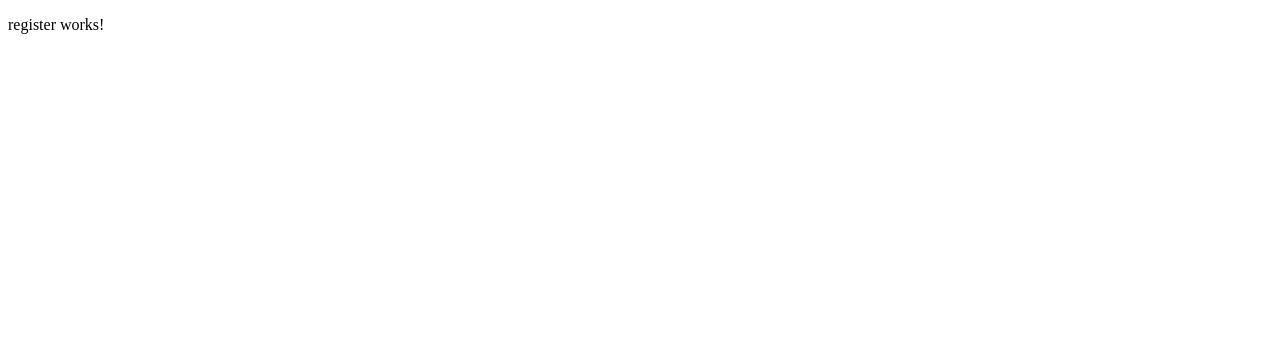
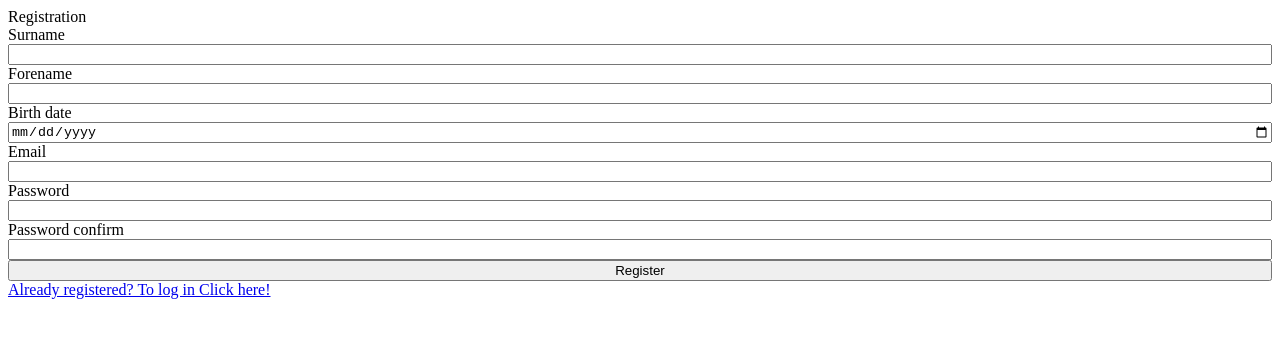
Before and after one commit to oncsikjanos/thesis-frontend, an Angular app: page /register in a window 1280 px wide. Shown: the top 338 px of the page. Built offline with nearby package versions, Linux system fonts and the light colour scheme.

Commit message:
add register format

```diff
--- a/src/app/components/auth/register/register.component.html
+++ b/src/app/components/auth/register/register.component.html
@@ -1 +1,19 @@
-<p>register works!</p>
+<div class="register-div">
+  <div class="register-text">Registration</div>
+  <form class="register-form">
+    <label>Surname</label>
+    <input type="text"/>
+    <label>Forename</label>
+    <input type="text"/>
+    <label>Birth date</label>
+    <input type="date"/>
+    <label>Email</label>
+    <input type="email">
+    <label>Password</label>
+    <input type="password"/>
+    <label>Password confirm</label>
+    <input type="password"/>
+    <button type="submit">Register</button>
+  </form>
+  <a routerLink="/login">Already registered? To log in Click here!</a>
+</div>
--- a/src/app/components/auth/register/register.component.scss
+++ b/src/app/components/auth/register/register.component.scss
@@ -0,0 +1,9 @@
+.register-div{
+  display: flex;
+  flex-direction: column;
+}
+
+.register-form{
+  display: flex;
+  flex-direction: column;
+}
--- a/src/app/components/auth/register/register.component.ts
+++ b/src/app/components/auth/register/register.component.ts
@@ -1,12 +1,28 @@
 import { Component } from '@angular/core';
+import {RouterLink} from '@angular/router';
+import {FormBuilder, FormGroup, Validators} from '@angular/forms';
 
 @Component({
   selector: 'app-register',
   standalone: true,
-  imports: [],
+  imports: [
+    RouterLink
+  ],
   templateUrl: './register.component.html',
   styleUrl: './register.component.scss'
 })
 export class RegisterComponent {
+  registerform: FormGroup;
 
+  constructor(private formBuilder: FormBuilder) {
+    this.registerform = this.formBuilder.group({
+      fullName: this.formBuilder.group({
+        surname: [''],
+        foreName:['']
+      }),
+      email : ['', Validators.required],
+      password: ['', Validators.required],
+      passwordConfirm: ['', Validators.required]
+    });
+  }
 }
```
